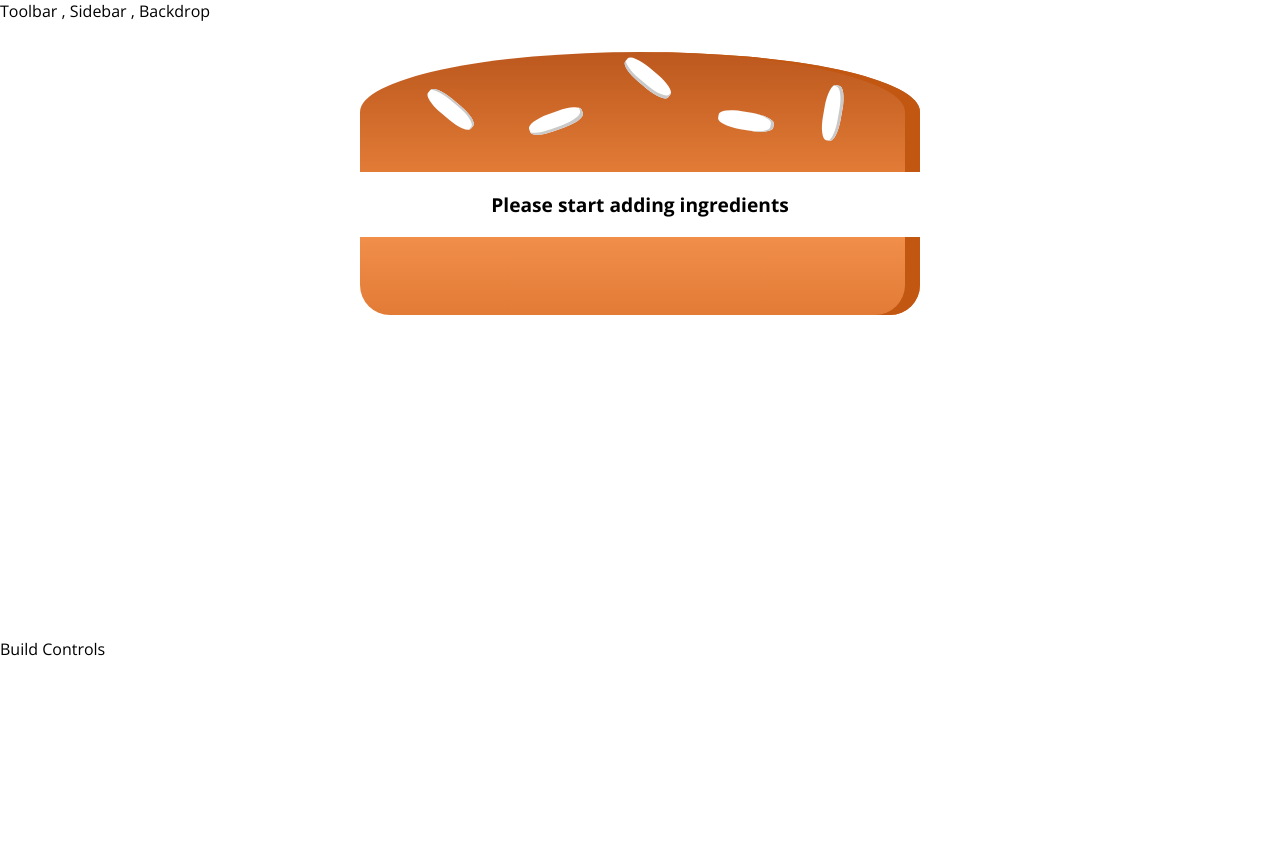
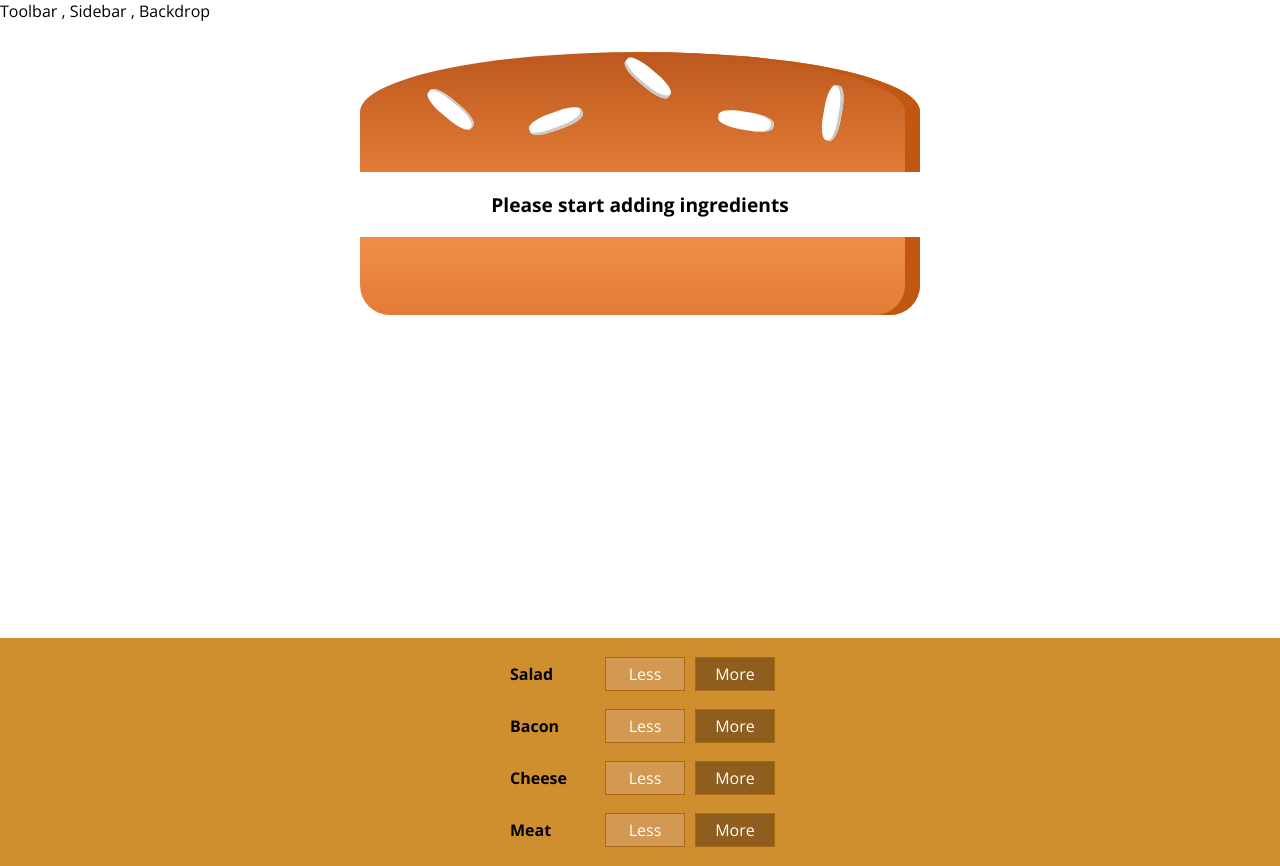
Before and after one commit to ShashankBiplav/the_burger_builder, a React (Create React App) app: page / in a window 1280 px wide. Before the commit the page ends 800 px from the top, so only its background shows below. Built offline with nearby package versions, Linux system fonts and the light colour scheme.

Commit message:
Defined BuildControls

```diff
--- /dev/null
+++ b/src/components/Burger/BuildControls/BuildControl/BuildControl.js
@@ -0,0 +1,13 @@
+import React from 'react';
+
+import classes from './BuildControl.module.css';
+
+const buildControl =(props) => (
+    <div className={classes.BuildControl}>
+        <div className={classes.Label}>{props.label}</div>
+        <button className={classes.Less}>Less</button>
+        <button className={classes.More}>More</button>
+    </div>
+);
+
+export default buildControl;
--- /dev/null
+++ b/src/components/Burger/BuildControls/BuildControl/BuildControl.module.css
@@ -0,0 +1,56 @@
+.BuildControl {
+    display: flex;
+    justify-content: space-between;
+    align-items: center;
+    margin: 5px 0;
+}
+
+.BuildControl button {
+    display: block;
+    font: inherit;
+    padding: 5px;
+    margin: 0 5px;
+    width: 80px;
+    border: 1px solid #AA6817;
+    cursor: pointer;
+    outline: none;
+}
+
+.BuildControl button:disabled {
+    background-color: #AC9980;
+    border: 1px solid #7E7365;
+    color: #ccc;
+    cursor: default;
+}
+
+.BuildControl button:hover:disabled {
+    background-color: #AC9980;
+    color: #ccc;
+    cursor: not-allowed;
+}
+
+.Label {
+    padding: 10px;
+    font-weight: bold;
+    width: 80px;
+}
+
+.BuildControl .Less {
+    background-color: #D39952;
+    color: white;
+}
+
+.BuildControl .More {
+    background-color: #8F5E1E;
+    color: white;
+}
+
+.BuildControl .Less:hover, .BuildControl .Less:active {
+    background-color: #DAA972;
+    color: white;
+}
+
+.BuildControl .More:hover,.BuildControl .More:active {
+    background-color: #99703F;
+    color: white;
+}
--- /dev/null
+++ b/src/components/Burger/BuildControls/BuildControls.js
@@ -0,0 +1,22 @@
+import React from 'react';
+
+import classes from './BuildControls.module.css';
+
+import BuildControl from './BuildControl/BuildControl';
+
+const controls = [
+    {label: 'Salad', type: 'salad'},
+    {label: 'Bacon', type: 'bacon'},
+    {label: 'Cheese', type: 'cheese'},
+    {label: 'Meat', type: 'meat'}
+];
+
+const buildControls = (props) => (
+    <div className={classes.BuildControls}>
+        {controls.map(ctrl => (
+            <BuildControl key={ctrl.label} label={ctrl.label} />
+        ))}
+    </div>
+);
+
+export default buildControls;
--- /dev/null
+++ b/src/components/Burger/BuildControls/BuildControls.module.css
@@ -0,0 +1,10 @@
+.BuildControls{
+    width: 100%;
+    background: #CF8F2E;
+    display: flex;
+    flex-flow: column;
+    align-items: center;
+    box-shadow: 0 2px 1px #ccc;
+    margin: auto;
+    padding: 10px 0;
+}
--- a/src/containers/BurgerBuilder/BurgerBuilder.js
+++ b/src/containers/BurgerBuilder/BurgerBuilder.js
@@ -2,6 +2,7 @@ import React, {Component} from 'react';
 import Aux from '../../hoc/Aux';
 
 import Burger from '../../components/Burger/Burger';
+import BuildControls from '../../components/Burger/BuildControls/BuildControls';
 
 class BurgerBuilder extends Component{
     state ={
@@ -16,7 +17,7 @@ class BurgerBuilder extends Component{
         return(
             <Aux>
                 <Burger ingredients={this.state.ingredients}/>
-                <div>Build Controls</div>
+                <BuildControls />
             </Aux>
         );
     }
```
